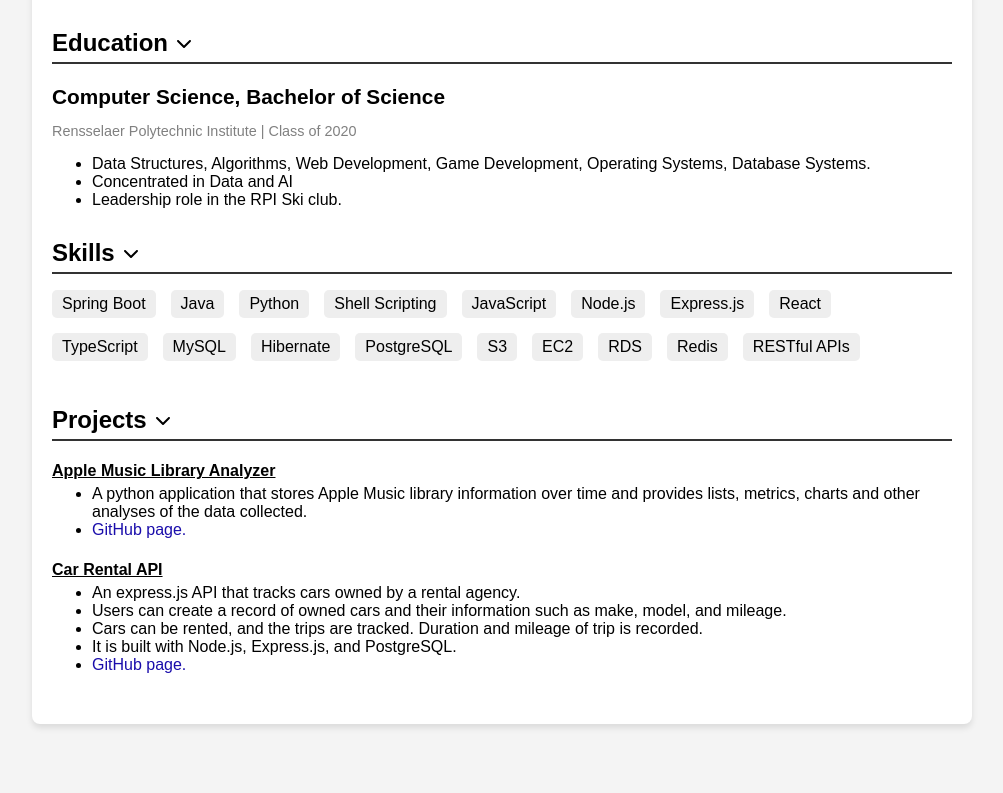
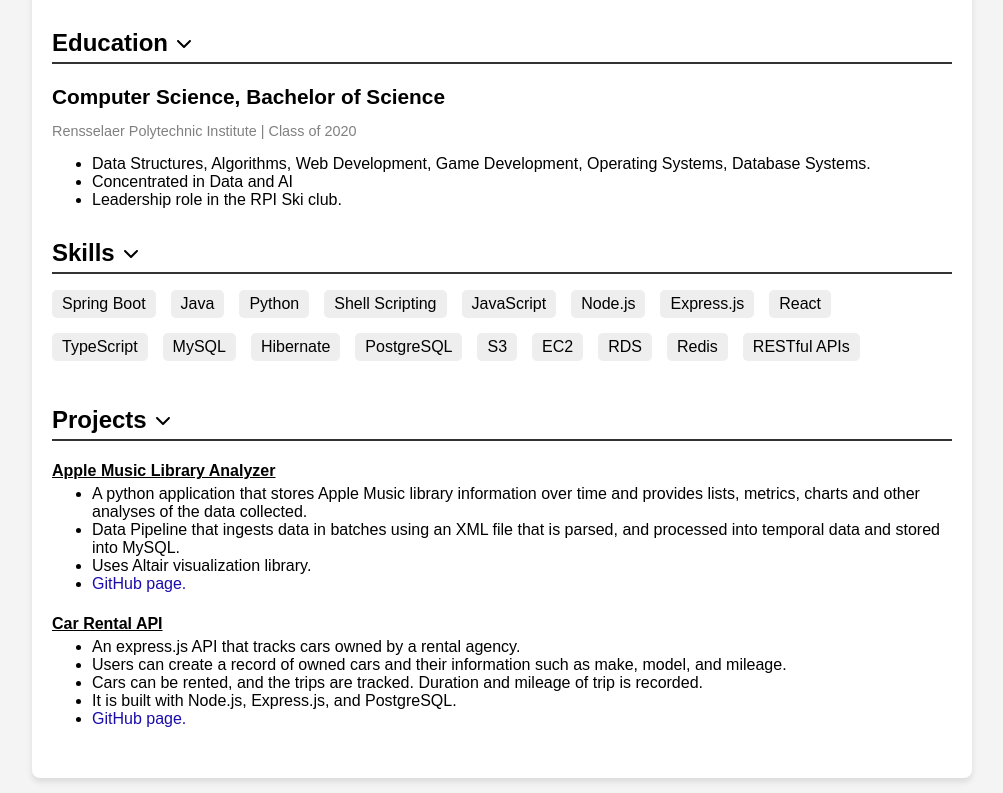
Before and after one commit to wennbergsmithe/my-resume, a React (Create React App) app: page / in a window 1280 px wide. Shown: the part 1085-1878 px from the top of the page, without its empty margins (138-1141 px from the left). Before the commit the page ends 1824 px from the top, so only its background shows below. Built offline with nearby package versions, Linux system fonts and the light colour scheme.

Commit message:
more info on library analyzer

```diff
--- a/src/App.js
+++ b/src/App.js
@@ -166,6 +166,8 @@
             <h4 className='project-title'>Apple Music Library Analyzer</h4>
             <ul className='project-info'>
               <li>A python application that stores Apple Music library information over time and provides lists, metrics, charts and other analyses of the data collected.</li>
+              <li>Data Pipeline that ingests data in batches using an XML file that is parsed, and processed into temporal data and stored into MySQL.</li>
+              <li>Uses Altair visualization library.</li>
               <li><a href='https://github.com/wennbergsmithe/LibraryAnalyzer' target='_blank' rel="noopener noreferrer">GitHub page.</a></li>
             </ul>
 
```
